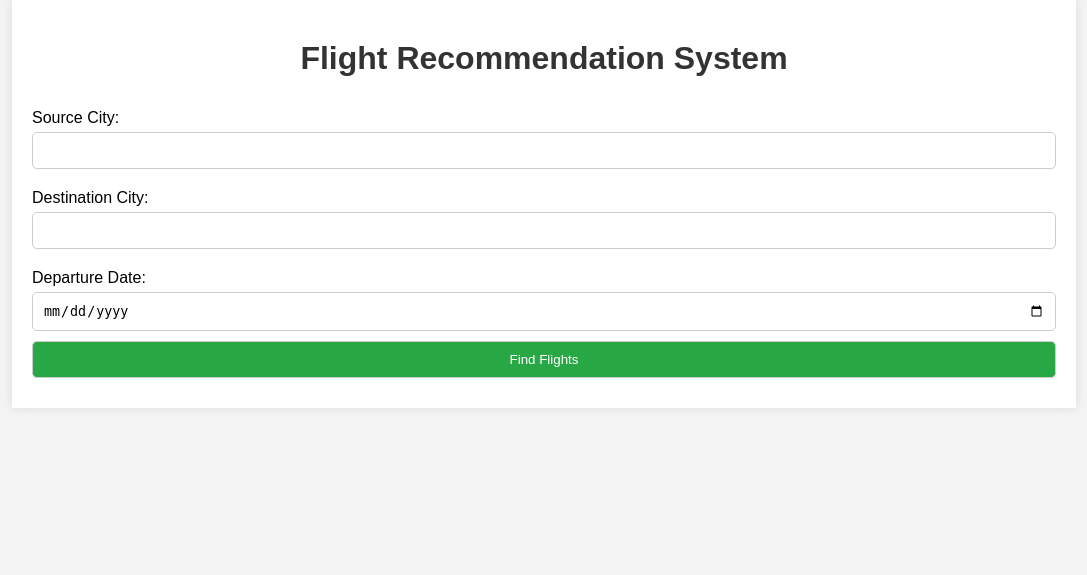
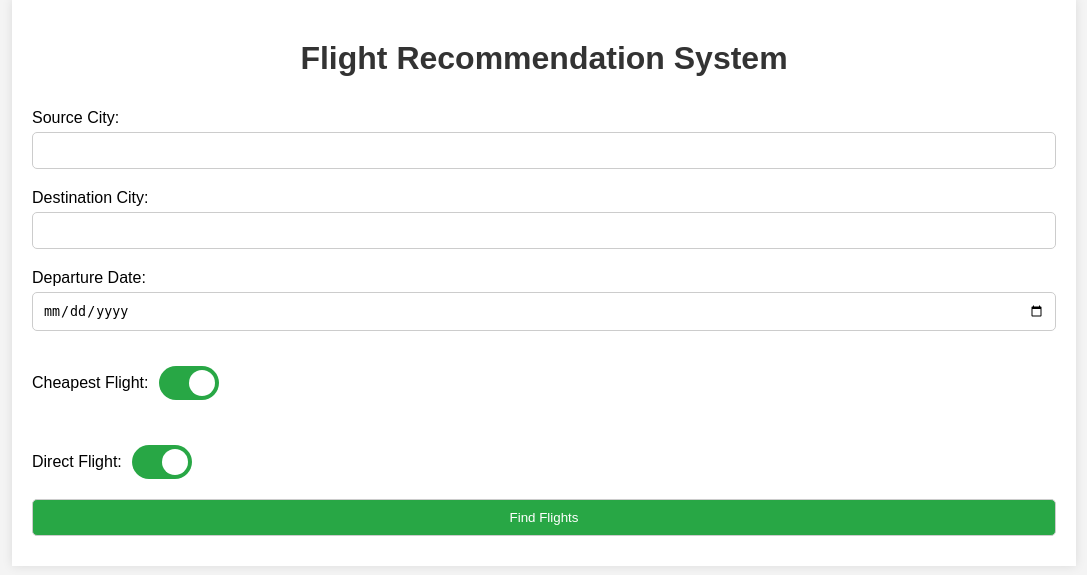
Before and after one commit to NitinTheBoss/GlideAway, a Flask app: page / in a window 1280 px wide. Shown: the part 51-626 px from the top of the page, without its empty margins (96-1183 px from the left). Run offline with Flask 3, Linux system fonts and the light colour scheme.

Commit message:
Added Toggle Switches for Direct Flight and Cheapest Flight

```diff
--- a/app.py
+++ b/app.py
@@ -16,9 +16,11 @@ def index():
         source = request.form["source"]
         destination = request.form["destination"]
         date = request.form["date"]
+        cheapest_toggle = request.form.get("cheapest_toggle", "off")  # "on" if checked
+        direct_toggle = request.form.get("direct_toggle", "off")  # New toggle
 
         # Filter flights and get the top 5
-        filtered_flights = filter_flights(dataset, source, destination, date)
+        filtered_flights = filter_flights(dataset, source, destination, date, cheapest_toggle, direct_toggle)
 
         if filtered_flights.empty:
             return render_template("results.html", error="No flights found for the given input.")
@@ -31,6 +33,8 @@ def index():
             "results.html",
             flights=filtered_flights.to_dict("records"),
             recommendation=recommendation,
+            cheapest_toggle=cheapest_toggle,  # Pass toggle state to results page
+            direct_toggle=direct_toggle
         )
 
     # Render the homepage with the input form
--- a/llm_integration.py
+++ b/llm_integration.py
@@ -17,7 +17,7 @@ def get_best_flight_recommendation(flights):
         f"Here are the top 5 flights from {flights.iloc[0]['DepartingCity']} to {flights.iloc[0]['ArrivingCity']}:\n"
         f"{flights.to_string()}\n"
         "Please compare these flights and recommend the best one based on price, duration, and airline. "
-        "Return your response as a JSON object with 'flight_id', 'reason', and 'recommendation'."
+        "Return your response as a JSON object with 'flight_id', 'price','reason', and 'recommendation'."
     )
 
     # Step 2: Send the prompt to Ollama
--- a/static/styles.css
+++ b/static/styles.css
@@ -70,3 +70,56 @@ pre {
     padding: 10px;
     border-radius: 5px;
 }
+
+/* Toggle Switch Styles */
+.toggle-switch {
+    margin: 15px 0;
+    display: flex;
+    align-items: center;
+    gap: 10px;
+}
+
+.switch {
+    position: relative;
+    display: inline-block;
+    width: 60px;
+    height: 34px;
+}
+
+.switch input {
+    opacity: 0;
+    width: 0;
+    height: 0;
+}
+
+.slider {
+    position: absolute;
+    cursor: pointer;
+    top: 0;
+    left: 0;
+    right: 0;
+    bottom: 0;
+    background-color: #ccc;
+    transition: .4s;
+    border-radius: 34px;
+}
+
+.slider:before {
+    position: absolute;
+    content: "";
+    height: 26px;
+    width: 26px;
+    left: 4px;
+    bottom: 4px;
+    background-color: white;
+    transition: .4s;
+    border-radius: 50%;
+}
+
+input:checked + .slider {
+    background-color: #28a745;
+}
+
+input:checked + .slider:before {
+    transform: translateX(26px);
+}
--- a/templates/index.html
+++ b/templates/index.html
@@ -19,6 +19,26 @@
             <label for="date">Departure Date:</label>
             <input type="date" id="date" name="date" required>
 
+            <!-- Toggle Switch for Cheapest Flight -->
+            <div class="toggle-switch">
+                <label for="cheapest_toggle">Cheapest Flight:</label>
+                <label class="switch">
+                    <input type="checkbox" id="cheapest_toggle" name="cheapest_toggle" checked>
+                    <span class="slider round"></span>
+                </label>
+            </div>
+            <!-- New Direct Flight toggle -->
+            <div class="toggle-switch">
+                <label for="direct_toggle">Direct Flight:</label>
+<!--                <input type="checkbox" id="direct_toggle" name="direct_toggle" checked>-->
+<!--                <label class="switch" for="direct_toggle">-->
+<!--                    <span class="slider round"></span>-->
+<!--                </label>-->
+                <label class="switch">
+                    <input type="checkbox" id="direct_toggle" name="direct_toggle" checked>
+                    <span class="slider round"></span>
+                </label>
+            </div>
             <button type="submit">Find Flights</button>
         </form>
     </div>
```
Also changed, not shown: data_processor.py (+18 -7 lines), templates/results.html (+9 -1 lines).
